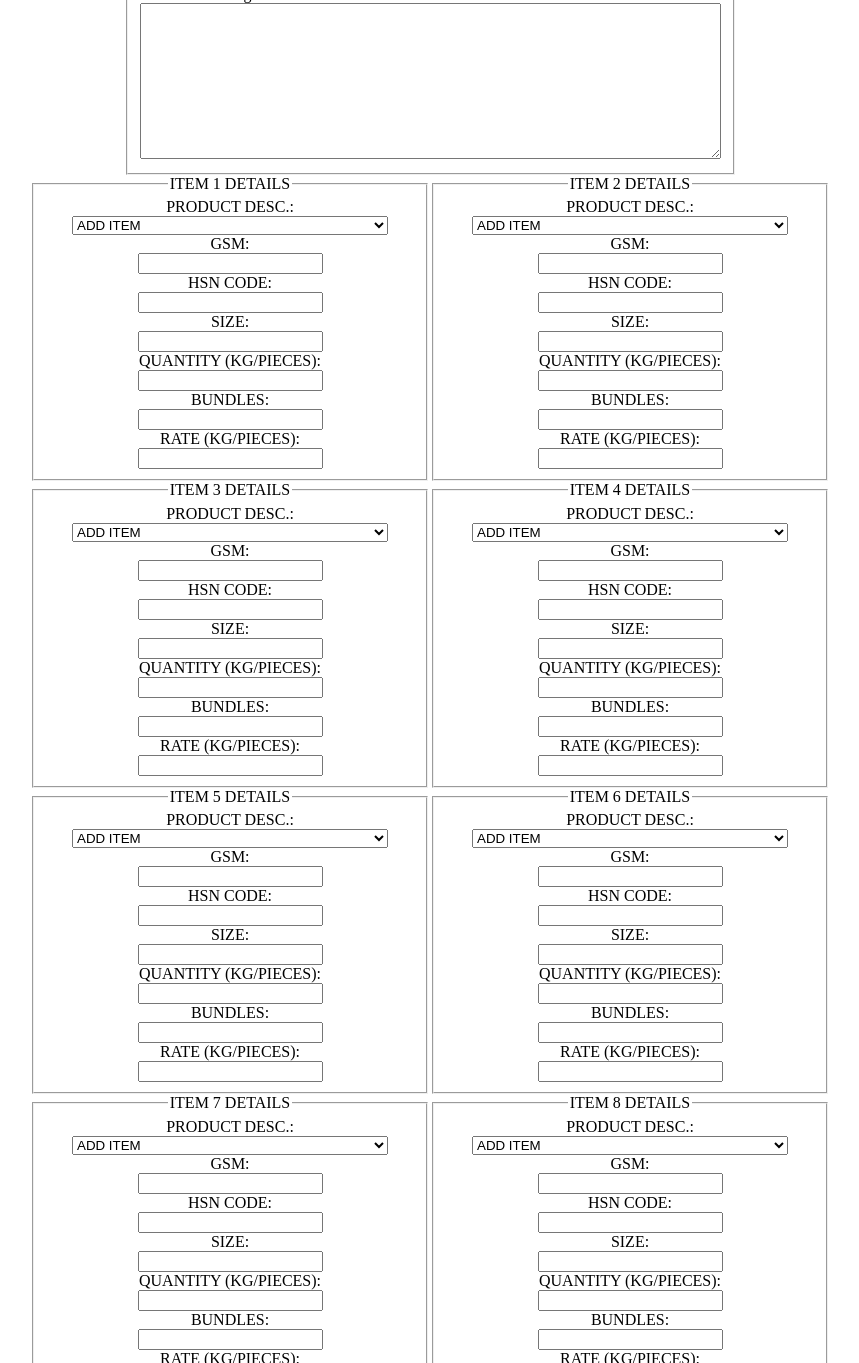
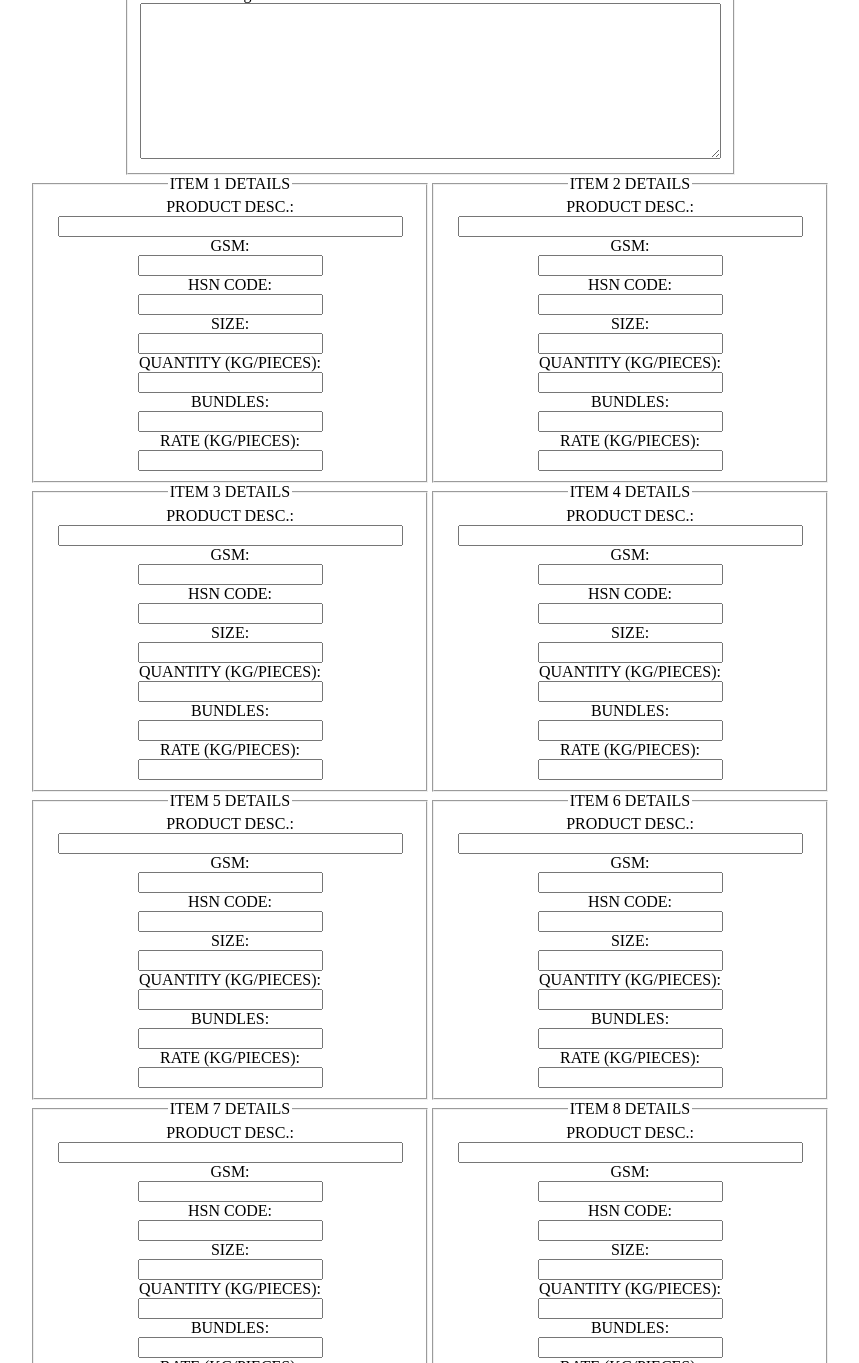
Before and after one commit to arnav-amb/invoicegen, a plain HTML site: page index.html in a window 1280 px wide. Shown: the part 311-1674 px from the top of the page, without its empty margins (210-1069 px from the left). Drawn offline with Linux system fonts and the light colour scheme.

Commit message:
[FEAT] Fixes #2

```diff
--- a/index.html
+++ b/index.html
@@ -27,15 +27,16 @@
 		<div style="float: left;width: 400px;">
 			<fieldset>
 			  <legend>ITEM 1 DETAILS</legend>
-			  PRODUCT DESC.:
-			  	<select name="itemname1">
-			  	  <option value="NONE">ADD ITEM</option>
-				  <option value="YPL Kraft Grossing Carry bag">YPL Kraft Grossing Carry bag</option>
-				  <option value="YPL Kraft Paper Carry bag with Handle">YPL Kraft Paper Carry bag with Handle</option>
-				  <option value="YPL Kraft Paper Carry bag with Handle & Printing">YPL Kraft Paper Carry bag with Handle & Printing</option>
-				  <option value="MG Kraft Paper Carry bag with Handle">MG Kraft Paper Carry bag with Handle</option>
-				  <option value="MG Kraft Paper Carry bag with Handle & Printing">MG Kraft Paper Carry bag with Handle & Printing</option>
-				</select><br>
+			  PRODUCT DESC.:<br>
+			   <input type="text" name="itemname1" list="itemname1" size="40">
+			   <datalist id="itemname1">
+			    <option>Snacks Carry Bag with Print</option>
+			    <option>YPL Kraft Grossing Carry bag</option>
+			    <option>YPL Kraft Paper Carry bag with Handle</option>
+			    <option>YPL Kraft Paper Carry bag with Handle & Printing</option>
+			    <option>MG Kraft Paper Carry bag with Handle</option>
+			    <option>MG Kraft Paper Carry bag with Handle & Printing</option>
+			   </datalist><br>
 			  GSM: <br><input type="number" step="0.01" name="gsm1"><br>
 			  HSN CODE: <br><input type="number" step="1" name="hsn1"><br>
 			  SIZE: <br><input type="text" name="size1"><br>
@@ -47,15 +48,16 @@
 		<div style="float: right;width: 400px">
 			<fieldset>
 			  <legend>ITEM 2 DETAILS</legend>
-			  PRODUCT DESC.:
-			  	<select name="itemname2">
-			  	  <option value="NONE">ADD ITEM</option>
-				  <option value="YPL Kraft Grossing Carry bag">YPL Kraft Grossing Carry bag</option>
-				  <option value="YPL Kraft Paper Carry bag with Handle">YPL Kraft Paper Carry bag with Handle</option>
-				  <option value="YPL Kraft Paper Carry bag with Handle & Printing">YPL Kraft Paper Carry bag with Handle & Printing</option>
-				  <option value="MG Kraft Paper Carry bag with Handle">MG Kraft Paper Carry bag with Handle</option>
-				  <option value="MG Kraft Paper Carry bag with Handle & Printing">MG Kraft Paper Carry bag with Handle & Printing</option>
-				</select><br>
+			  PRODUCT DESC.:<br>
+			   <input type="text" name="itemname2" list="itemname2" size="40">
+			   <datalist id="itemname2">
+			    <option>Snacks Carry Bag with Print</option>
+			    <option>YPL Kraft Grossing Carry bag</option>
+			    <option>YPL Kraft Paper Carry bag with Handle</option>
+			    <option>YPL Kraft Paper Carry bag with Handle & Printing</option>
+			    <option>MG Kraft Paper Carry bag with Handle</option>
+			    <option>MG Kraft Paper Carry bag with Handle & Printing</option>
+			   </datalist><br>
 			  GSM: <br><input type="number" step="0.01" name="gsm2"><br>
 			  HSN CODE: <br><input type="number" step="1" name="hsn2"><br>
 			  SIZE: <br><input type="text" name="size2"><br>
@@ -69,15 +71,16 @@
 		<div style="float: left;width: 400px;">
 			<fieldset>
 			  <legend>ITEM 3 DETAILS</legend>
-			  PRODUCT DESC.:
-			  	<select name="itemname3">
-			  	  <option value="NONE">ADD ITEM</option>
-				  <option value="YPL Kraft Grossing Carry bag">YPL Kraft Grossing Carry bag</option>
-				  <option value="YPL Kraft Paper Carry bag with Handle">YPL Kraft Paper Carry bag with Handle</option>
-				  <option value="YPL Kraft Paper Carry bag with Handle & Printing">YPL Kraft Paper Carry bag with Handle & Printing</option>
-				  <option value="MG Kraft Paper Carry bag with Handle">MG Kraft Paper Carry bag with Handle</option>
-				  <option value="MG Kraft Paper Carry bag with Handle & Printing">MG Kraft Paper Carry bag with Handle & Printing</option>
-				</select><br>
+			  PRODUCT DESC.:<br>
+			   <input type="text" name="itemname3" list="itemname3" size="40">
+			   <datalist id="itemname3">
+			    <option>Snacks Carry Bag with Print</option>
+			    <option>YPL Kraft Grossing Carry bag</option>
+			    <option>YPL Kraft Paper Carry bag with Handle</option>
+			    <option>YPL Kraft Paper Carry bag with Handle & Printing</option>
+			    <option>MG Kraft Paper Carry bag with Handle</option>
+			    <option>MG Kraft Paper Carry bag with Handle & Printing</option>
+			   </datalist><br>
 			  GSM: <br><input type="number" step="0.01" name="gsm3"><br>
 			  HSN CODE: <br><input type="number" step="1" name="hsn3"><br>
 			  SIZE: <br><input type="text" name="size3"><br>
@@ -89,15 +92,16 @@
 		<div style="float: right;width: 400px">
 			<fieldset>
 			  <legend>ITEM 4 DETAILS</legend>
-			  PRODUCT DESC.:
-			  	<select name="itemname4">
-			  	  <option value="NONE">ADD ITEM</option>
-				  <option value="YPL Kraft Grossing Carry bag">YPL Kraft Grossing Carry bag</option>
-				  <option value="YPL Kraft Paper Carry bag with Handle">YPL Kraft Paper Carry bag with Handle</option>
-				  <option value="YPL Kraft Paper Carry bag with Handle & Printing">YPL Kraft Paper Carry bag with Handle & Printing</option>
-				  <option value="MG Kraft Paper Carry bag with Handle">MG Kraft Paper Carry bag with Handle</option>
-				  <option value="MG Kraft Paper Carry bag with Handle & Printing">MG Kraft Paper Carry bag with Handle & Printing</option>
-				</select><br>
+			  PRODUCT DESC.:<br>
+			   <input type="text" name="itemname4" list="itemname4" size="40">
+			   <datalist id="itemname4">
+			    <option>Snacks Carry Bag with Print</option>
+			    <option>YPL Kraft Grossing Carry bag</option>
+			    <option>YPL Kraft Paper Carry bag with Handle</option>
+			    <option>YPL Kraft Paper Carry bag with Handle & Printing</option>
+			    <option>MG Kraft Paper Carry bag with Handle</option>
+			    <option>MG Kraft Paper Carry bag with Handle & Printing</option>
+			   </datalist><br>
 			  GSM: <br><input type="number" step="0.01" name="gsm4"><br>
 			  HSN CODE: <br><input type="number" step="1" name="hsn4"><br>
 			  SIZE: <br><input type="text" name="size4"><br>
@@ -111,15 +115,16 @@
 		<div style="float: left;width: 400px;">
 			<fieldset>
 			  <legend>ITEM 5 DETAILS</legend>
-			  PRODUCT DESC.:
-			  	<select name="itemname5">
-			  	  <option value="NONE">ADD ITEM</option>
-				  <option value="YPL Kraft Grossing Carry bag">YPL Kraft Grossing Carry bag</option>
-				  <option value="YPL Kraft Paper Carry bag with Handle">YPL Kraft Paper Carry bag with Handle</option>
-				  <option value="YPL Kraft Paper Carry bag with Handle & Printing">YPL Kraft Paper Carry bag with Handle & Printing</option>
-				  <option value="MG Kraft Paper Carry bag with Handle">MG Kraft Paper Carry bag with Handle</option>
-				  <option value="MG Kraft Paper Carry bag with Handle & Printing">MG Kraft Paper Carry bag with Handle & Printing</option>
-				</select><br>
+			  PRODUCT DESC.:<br>
+			   <input type="text" name="itemname5" list="itemname5" size="40">
+			   <datalist id="itemname5">
+			    <option>Snacks Carry Bag with Print</option>
+			    <option>YPL Kraft Grossing Carry bag</option>
+			    <option>YPL Kraft Paper Carry bag with Handle</option>
+			    <option>YPL Kraft Paper Carry bag with Handle & Printing</option>
+			    <option>MG Kraft Paper Carry bag with Handle</option>
+			    <option>MG Kraft Paper Carry bag with Handle & Printing</option>
+			   </datalist><br>
 			  GSM: <br><input type="number" step="0.01" name="gsm5"><br>
 			  HSN CODE: <br><input type="number" step="1" name="hsn5"><br>
 			  SIZE: <br><input type="text" name="size5"><br>
@@ -131,15 +136,16 @@
 		<div style="float: right;width: 400px">
 			<fieldset>
 			  <legend>ITEM 6 DETAILS</legend>
-			  PRODUCT DESC.:
-			  	<select name="itemname6">
-			  	  <option value="NONE">ADD ITEM</option>
-				  <option value="YPL Kraft Grossing Carry bag">YPL Kraft Grossing Carry bag</option>
-				  <option value="YPL Kraft Paper Carry bag with Handle">YPL Kraft Paper Carry bag with Handle</option>
-				  <option value="YPL Kraft Paper Carry bag with Handle & Printing">YPL Kraft Paper Carry bag with Handle & Printing</option>
-				  <option value="MG Kraft Paper Carry bag with Handle">MG Kraft Paper Carry bag with Handle</option>
-				  <option value="MG Kraft Paper Carry bag with Handle & Printing">MG Kraft Paper Carry bag with Handle & Printing</option>
-				</select><br>
+			  PRODUCT DESC.:<br>
+			   <input type="text" name="itemname6" list="itemname6" size="40">
+			   <datalist id="itemname6">
+			    <option>Snacks Carry Bag with Print</option>
+			    <option>YPL Kraft Grossing Carry bag</option>
+			    <option>YPL Kraft Paper Carry bag with Handle</option>
+			    <option>YPL Kraft Paper Carry bag with Handle & Printing</option>
+			    <option>MG Kraft Paper Carry bag with Handle</option>
+			    <option>MG Kraft Paper Carry bag with Handle & Printing</option>
+			   </datalist><br>
 			  GSM: <br><input type="number" step="0.01" name="gsm6"><br>
 			  HSN CODE: <br><input type="number" step="1" name="hsn6"><br>
 			  SIZE: <br><input type="text" name="size6"><br>
@@ -153,15 +159,16 @@
 		<div style="float: left;width: 400px;">
 			<fieldset>
 			  <legend>ITEM 7 DETAILS</legend>
-			  PRODUCT DESC.:
-			  	<select name="itemname7">
-			  	  <option value="NONE">ADD ITEM</option>
-				  <option value="YPL Kraft Grossing Carry bag">YPL Kraft Grossing Carry bag</option>
-				  <option value="YPL Kraft Paper Carry bag with Handle">YPL Kraft Paper Carry bag with Handle</option>
-				  <option value="YPL Kraft Paper Carry bag with Handle & Printing">YPL Kraft Paper Carry bag with Handle & Printing</option>
-				  <option value="MG Kraft Paper Carry bag with Handle">MG Kraft Paper Carry bag with Handle</option>
-				  <option value="MG Kraft Paper Carry bag with Handle & Printing">MG Kraft Paper Carry bag with Handle & Printing</option>
-				</select><br>
+			  PRODUCT DESC.:<br>
+			   <input type="text" name="itemname7" list="itemname7" size="40">
+			   <datalist id="itemname7">
+			    <option>Snacks Carry Bag with Print</option>
+			    <option>YPL Kraft Grossing Carry bag</option>
+			    <option>YPL Kraft Paper Carry bag with Handle</option>
+			    <option>YPL Kraft Paper Carry bag with Handle & Printing</option>
+			    <option>MG Kraft Paper Carry bag with Handle</option>
+			    <option>MG Kraft Paper Carry bag with Handle & Printing</option>
+			   </datalist><br>
 			  GSM: <br><input type="number" step="0.01" name="gsm7"><br>
 			  HSN CODE: <br><input type="number" step="1" name="hsn7"><br>
 			  SIZE: <br><input type="text" name="size7"><br>
@@ -173,15 +180,16 @@
 		<div style="float: right;width: 400px">
 			<fieldset>
 			  <legend>ITEM 8 DETAILS</legend>
-			  PRODUCT DESC.:
-			  	<select name="itemname8">
-			  	  <option value="NONE">ADD ITEM</option>
-				  <option value="YPL Kraft Grossing Carry bag">YPL Kraft Grossing Carry bag</option>
-				  <option value="YPL Kraft Paper Carry bag with Handle">YPL Kraft Paper Carry bag with Handle</option>
-				  <option value="YPL Kraft Paper Carry bag with Handle & Printing">YPL Kraft Paper Carry bag with Handle & Printing</option>
-				  <option value="MG Kraft Paper Carry bag with Handle">MG Kraft Paper Carry bag with Handle</option>
-				  <option value="MG Kraft Paper Carry bag with Handle & Printing">MG Kraft Paper Carry bag with Handle & Printing</option>
-				</select><br>
+			  PRODUCT DESC.:<br>
+			   <input type="text" name="itemname8" list="itemname8" size="40">
+			   <datalist id="itemname8">
+			    <option>Snacks Carry Bag with Print</option>
+			    <option>YPL Kraft Grossing Carry bag</option>
+			    <option>YPL Kraft Paper Carry bag with Handle</option>
+			    <option>YPL Kraft Paper Carry bag with Handle & Printing</option>
+			    <option>MG Kraft Paper Carry bag with Handle</option>
+			    <option>MG Kraft Paper Carry bag with Handle & Printing</option>
+			   </datalist><br>
 			  GSM: <br><input type="number" step="0.01" name="gsm8"><br>
 			  HSN CODE: <br><input type="number" step="1" name="hsn8"><br>
 			  SIZE: <br><input type="text" name="size8"><br>
```
